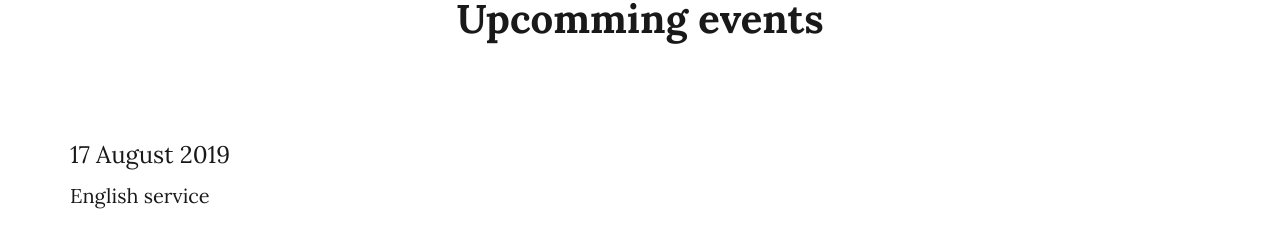
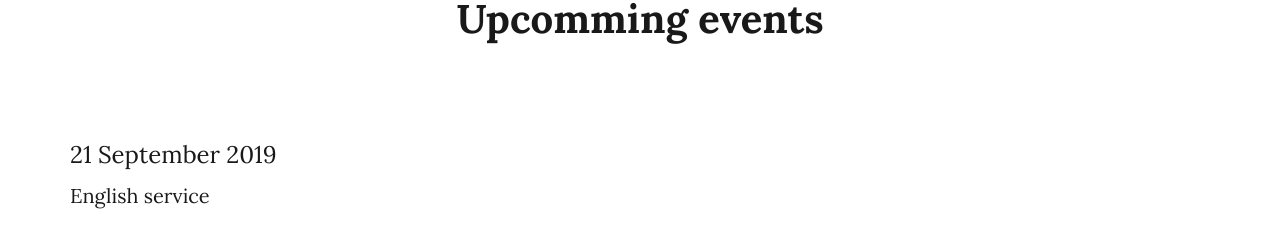
Before and after one commit to finalclass/iafg, a website: page index.html in a window 1280 px wide. Shown: the part 2829-3054 px from the top of the page. Drawn offline with nearby package versions, Linux system fonts and the light colour scheme; files whose address does not match are found by name.

Commit message:
updated next event

```diff
--- a/index.html
+++ b/index.html
@@ -190,7 +190,7 @@
           </div>
         </div>
         <div class="row block-9 august-17-2019">
-          <h4>17 August 2019</h4>
+          <h4>21 September 2019</h4>
           <h5>English service</h5>
           <p>
             <strong>2:00 pm</strong> Potluck
```
